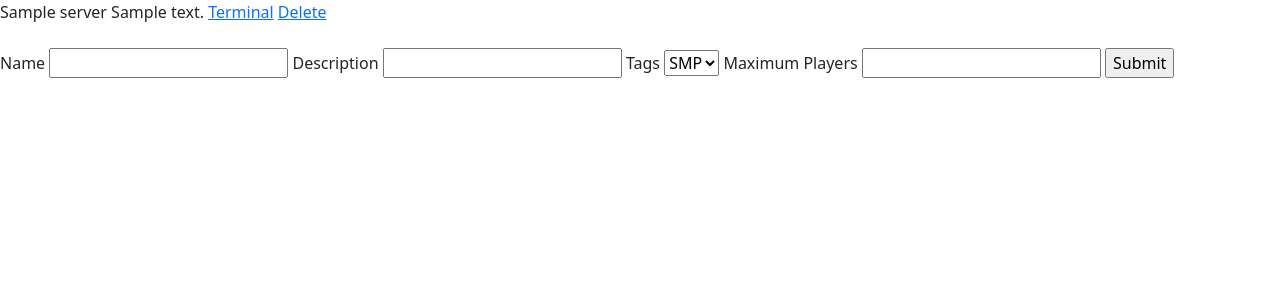
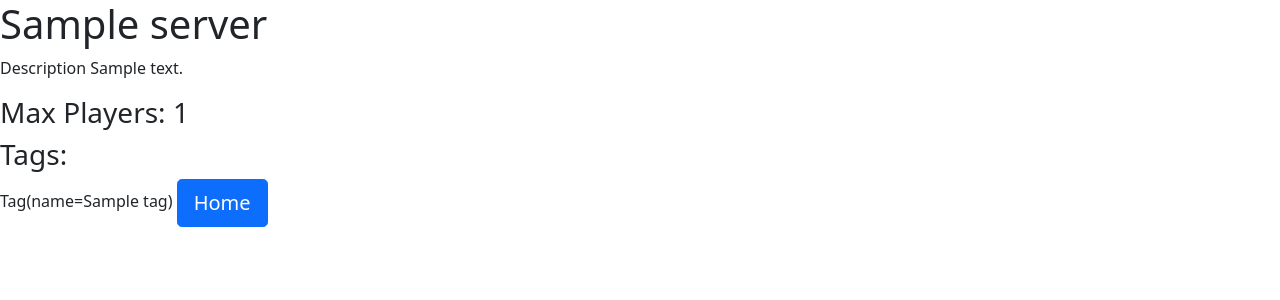
Before and after one commit to BaconB0TOrg/GCCWebProject, a Flask app: template templates/server.html in a window 1280 px wide. Shown: the top 300 px of the page. Run offline with Flask 2, Linux system fonts and the light colour scheme; the template is opened without the code that fills it: values that come from a table or form of the project are taken from there, others are empty; tables that the repository leaves empty hold one stand-in row (values such as "Sample post").

Commit message:
Update server.html
server

```diff
--- a/templates/server.html
+++ b/templates/server.html
@@ -6,27 +6,16 @@
 {% endblock %}
 
 {% block content %}
-{% for server in servers %}
 <div>
-  <span>{{server.name}}</span>
-  <span>{{server.description}}</span>
-  <!-- Should go to show the server, and on that page the terminal exists -->
-  <span><a href="{{url_for('get_terminal', server_id=server.id)}}">Terminal</a></span>
-  <span><a href="{{url_for('delete_server', server_id=server.id)}}">Delete</a></span>
+  <h1>{{server.name}}</h1>
+  <p>Description {{server.description}}</p>
+  <h3>Max Players: {{server.max_players}}</h3>
+  <h3>Tags:</h3>
+  {% for tag in server.tags %}
+  <span>{{tag}}</span>
+  {% endfor %}
+  <a href="/">
+    <button class="btn btn-primary btn-lg">Home</button>
+  </a>
 </div>
-{% endfor %}
-<br>
-<form method="post" action="/server/">
-  {{ form.hidden_tag() }}
-  {{ form.name.label }}
-  {{ form.name() }}
-  {{ form.description.label }}
-  {{ form.description() }}
-  {{ form.tags.label }}
-  {{ form.tags() }}
-  {{ form.maxPlayers.label }}
-  {{ form.maxPlayers() }}
-  {{ form.submit() }}
-  <!-- <a id="startServer" href="/start-server/">Create a Server</a> -->
-</form>
 {% endblock %}
```
